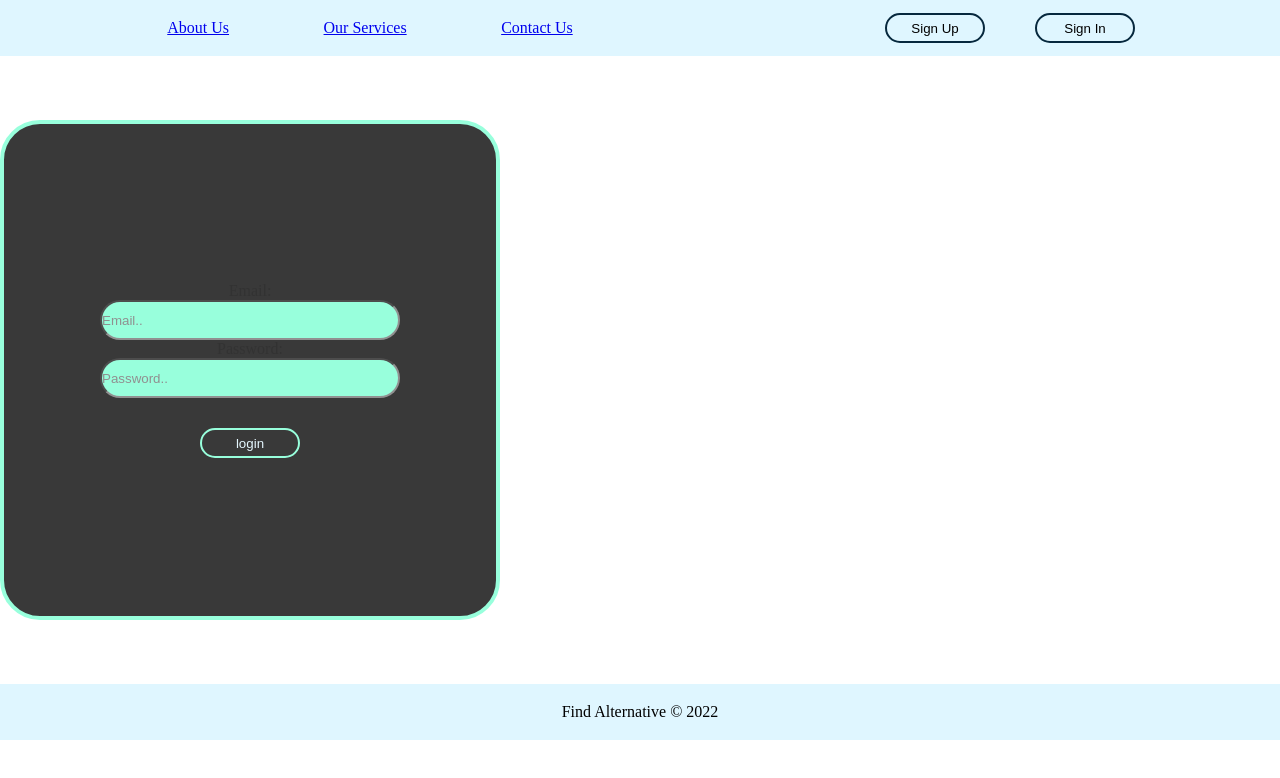
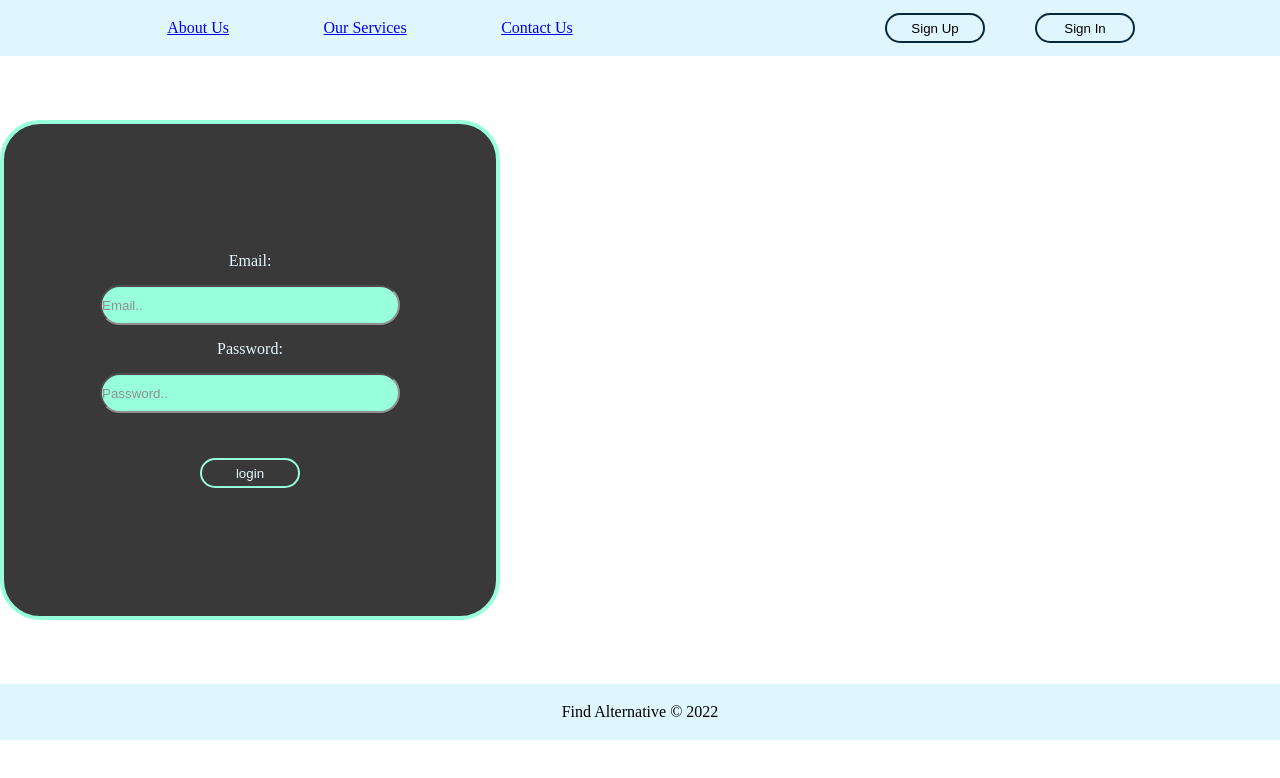
Before and after one commit to fidashn/Find-Alternative, a React (Create React App) app: page /sign-in in a window 1280 px wide. Shown: the top 778 px of the page. Built offline with nearby package versions, Linux system fonts and the light colour scheme; the HTML template or start-up script is replaced by a standard one.

Commit message:
editted forms style

```diff
--- a/src/App.css
+++ b/src/App.css
@@ -61,6 +61,7 @@ width: 300px;
   flex-direction: column;
   justify-content: center;
   align-items: center;
+  gap: 15px;
   margin: 5% 0 5% 0;
   width: 500px;
   height: 500px;
@@ -68,6 +69,7 @@ width: 300px;
   opacity: 0.8;
   border-radius: 40px;
   border: 4px  aquamarine solid;
+  color: #DFF6FF;
   }
 
 
```
